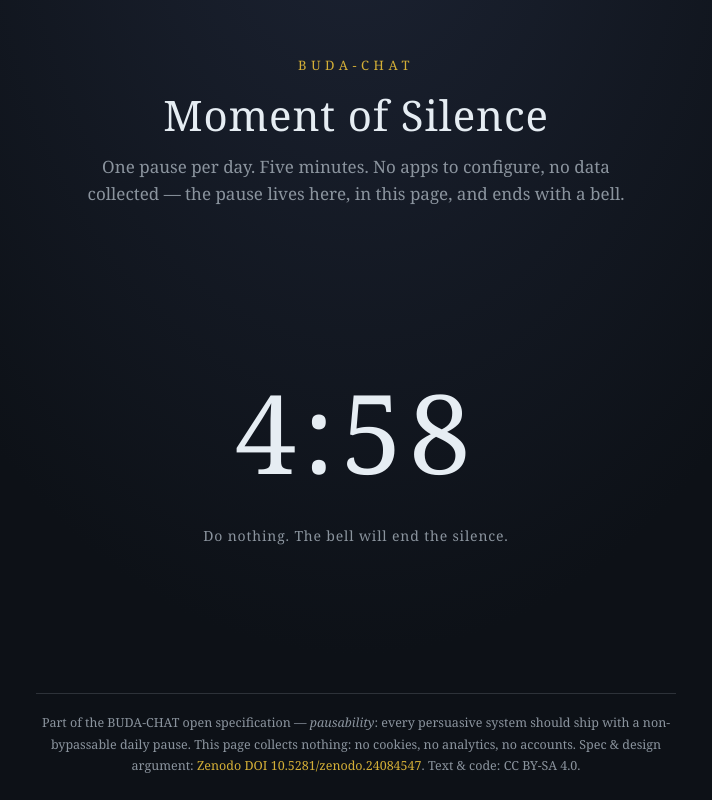
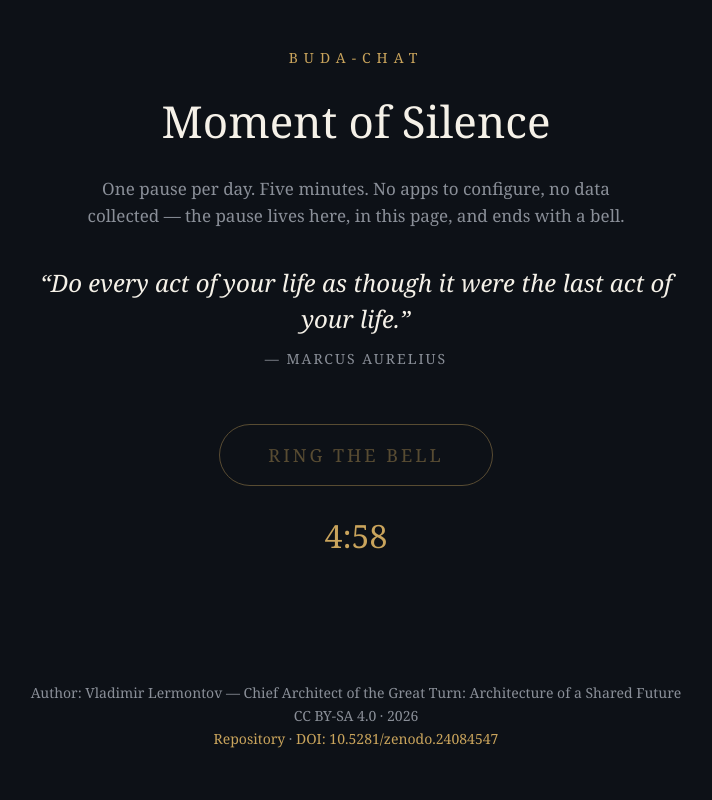
Before and after one commit to tatpremasti-max/buda-chat, a plain HTML site: page index.html in a window 1280 px wide. Both pictures are taken after a click on the button "RING THE BELL". Shown: the whole page, without its empty margins (284-996 px from the left). Drawn offline with Linux system fonts and the light colour scheme.

Commit message:
Update index.html

```diff
--- a/index.html
+++ b/index.html
@@ -2,270 +2,171 @@
 <html lang="en">
 <head>
 <meta charset="UTF-8">
-<meta name="viewport" content="width=device-width, initial-scale=1.0, viewport-fit=cover">
+<meta name="viewport" content="width=device-width, initial-scale=1.0">
 <title>BUDA-CHAT — Moment of Silence</title>
-<meta name="description" content="A non-bypassable daily pause. Five minutes of silence, embedded in your day. Open specification, zero data collection.">
 <style>
-  :root {
-    --bg: #0d1117;
-    --bg-soft: #161b22;
-    --ink: #e6edf3;
-    --ink-dim: #8b949e;
-    --gold: #d4af37;
-    --gold-soft: rgba(212, 175, 55, 0.25);
+  * { margin:0; padding:0; box-sizing:border-box; }
+  body {
+    background:#0d1117;
+    color:#e8e6e3;
+    font-family:Georgia, 'Times New Roman', serif;
+    min-height:100vh;
+    display:flex;
+    flex-direction:column;
+    align-items:center;
+    text-align:center;
+    padding:48px 20px;
   }
-  * { margin: 0; padding: 0; box-sizing: border-box; }
-  html, body { height: 100%; }
-  body {
-    background: radial-gradient(ellipse at 50% -20%, #1c2333 0%, var(--bg) 60%);
-    color: var(--ink);
-    font-family: Georgia, 'Times New Roman', serif;
-    display: flex;
-    flex-direction: column;
-    align-items: center;
-    min-height: 100vh;
-    padding: 24px;
-    text-align: center;
-  }
-  header { margin-top: 4vh; }
   .brand {
-    font-size: 13px;
-    letter-spacing: 0.35em;
-    text-transform: uppercase;
-    color: var(--gold);
+    letter-spacing:6px;
+    font-size:14px;
+    color:#c9a45c;
+    text-transform:uppercase;
+    margin-bottom:24px;
   }
   h1 {
-    margin-top: 12px;
-    font-weight: 400;
-    font-size: clamp(26px, 5vw, 42px);
-    letter-spacing: 0.02em;
+    font-size:44px;
+    font-weight:normal;
+    color:#f5f1e8;
+    margin-bottom:24px;
   }
-  .sub {
-    margin-top: 10px;
-    color: var(--ink-dim);
-    font-size: clamp(14px, 2.2vw, 17px);
-    max-width: 34em;
-    line-height: 1.6;
+  .subtitle {
+    font-size:17px;
+    color:#8a8f98;
+    max-width:560px;
+    line-height:1.6;
+    margin-bottom:36px;
   }
-  main {
-    flex: 1;
-    display: flex;
-    flex-direction: column;
-    align-items: center;
-    justify-content: center;
-    width: 100%;
-    max-width: 560px;
+  .quote {
+    font-size:24px;
+    font-style:italic;
+    color:#f5f1e8;
+    max-width:640px;
+    line-height:1.5;
+    margin-bottom:12px;
   }
-  .maxim {
-    font-size: clamp(18px, 3vw, 24px);
-    font-style: italic;
-    line-height: 1.7;
-    margin-bottom: 8px;
+  .author {
+    font-size:14px;
+    letter-spacing:2px;
+    color:#8a8f98;
+    text-transform:uppercase;
+    margin-bottom:56px;
   }
-  .maxim-source {
-    color: var(--ink-dim);
-    font-size: 14px;
-    letter-spacing: 0.12em;
-    text-transform: uppercase;
-    margin-bottom: 40px;
+  #bellBtn {
+    background:transparent;
+    border:1px solid #c9a45c;
+    color:#c9a45c;
+    font-family:inherit;
+    font-size:18px;
+    letter-spacing:3px;
+    padding:18px 48px;
+    border-radius:40px;
+    cursor:pointer;
+    transition:background .3s, color .3s;
   }
-  .bell-btn {
-    background: none;
-    border: 2px solid var(--gold);
-    color: var(--gold);
-    font-family: inherit;
-    font-size: clamp(16px, 2.4vw, 19px);
-    letter-spacing: 0.14em;
-    text-transform: uppercase;
-    padding: 18px 44px;
-    border-radius: 60px;
-    cursor: pointer;
-    transition: background 0.4s, box-shadow 0.4s, transform 0.2s;
-  }
-  .bell-btn:hover {
-    background: var(--gold-soft);
-    box-shadow: 0 0 40px var(--gold-soft);
-    transform: translateY(-1px);
-  }
-  .timer {
-    display: none;
-    font-size: clamp(64px, 14vw, 110px);
-    font-weight: 300;
-    letter-spacing: 0.06em;
-    color: var(--ink);
-    font-variant-numeric: tabular-nums;
-  }
-  .hint {
-    color: var(--ink-dim);
-    font-size: 14px;
-    margin-top: 20px;
-    display: none;
-    letter-spacing: 0.06em;
-  }
-  .done {
-    display: none;
-    font-size: clamp(20px, 3.4vw, 26px);
-    line-height: 1.6;
-    max-width: 30em;
-  }
-  .done .again {
-    margin-top: 28px;
-    display: block;
-    color: var(--ink-dim);
-    font-size: 14px;
-    letter-spacing: 0.1em;
-    text-transform: uppercase;
+  #bellBtn:hover:not(:disabled) { background:#c9a45c; color:#0d1117; }
+  #bellBtn:disabled { opacity:.4; cursor:default; }
+  #timer {
+    font-size:32px;
+    color:#c9a45c;
+    margin-top:28px;
+    min-height:40px;
   }
   footer {
-    width: 100%;
-    max-width: 640px;
-    border-top: 1px solid rgba(139, 148, 158, 0.25);
-    padding-top: 18px;
-    color: var(--ink-dim);
-    font-size: 12.5px;
-    line-height: 1.7;
+    margin-top:auto;
+    padding-top:48px;
+    font-size:14px;
+    color:#8a8f98;
   }
-  footer a { color: var(--gold); text-decoration: none; }
-  footer a:hover { text-decoration: underline; }
+  footer p { margin:4px 0; }
+  footer a { color:#c9a45c; text-decoration:none; }
+  footer a:hover { text-decoration:underline; }
 </style>
 </head>
 <body>
 
-<header>
-  <div class="brand">BUDA-CHAT</div>
-  <h1>Moment of Silence</h1>
-  <p class="sub">One pause per day. Five minutes. No apps to configure, no data collected — the pause lives here, in this page, and ends with a bell.</p>
-</header>
+<div class="brand">BUDA-CHAT</div>
+<h1>Moment of Silence</h1>
+<p class="subtitle">One pause per day. Five minutes. No apps to configure, no data collected &mdash; the pause lives here, in this page, and ends with a bell.</p>
 
-<main>
-  <div id="idle">
-    <p class="maxim" id="maxim-text"></p>
-    <p class="maxim-source" id="maxim-source"></p>
-    <button class="bell-btn" id="start-btn" type="button">Ring the bell</button>
-  </div>
+<p class="quote">&ldquo;Do every act of your life as though it were the last act of your life.&rdquo;</p>
+<p class="author">&mdash; Marcus Aurelius</p>
 
-  <div class="timer" id="timer">5:00</div>
-  <p class="hint" id="hint">Do nothing. The bell will end the silence.</p>
-
-  <div class="done" id="done">
-    The silence is over. Carry it with you.
-    <span class="again">Return tomorrow — this pause is designed for once a day.</span>
-  </div>
-</main>
+<button id="bellBtn">RING THE BELL</button>
+<div id="timer"></div>
 
 <footer>
-  Part of the BUDA-CHAT open specification — <em>pausability</em>: every persuasive system should ship with a non-bypassable daily pause.
-  This page collects nothing: no cookies, no analytics, no accounts. Spec &amp; design argument:
-  <a href="https://doi.org/10.5281/zenodo.24084547" target="_blank" rel="noopener">Zenodo DOI 10.5281/zenodo.24084547</a>.
-  Text &amp; code: CC BY-SA 4.0.
+  <p>Author: Vladimir Lermontov &mdash; Chief Architect of the Great Turn: Architecture of a Shared Future</p>
+  <p>CC BY-SA 4.0 &middot; 2026</p>
+  <p>
+    <a href="https://github.com/tatpremasti-max/buda-chat">Repository</a> &middot;
+    <a href="https://doi.org/10.5281/zenodo.24084547">DOI: 10.5281/zenodo.24084547</a>
+  </p>
 </footer>
 
 <script>
-(function () {
-  "use strict";
+(function(){
+  var btn = document.getElementById('bellBtn');
+  var timer = document.getElementById('timer');
+  var audioCtx = null;
+  var DURATION = 300;
+  var KEY = 'buda_chat_last_ring';
 
-  // ---- Maxim of the day: public-domain wisdom traditions only ----
-  var MAXIMS = [
-    ["Peace comes from within. Do not seek it without.", "Attributed to the Buddha"],
-    ["The quieter you become, the more you can hear.", "Ram Dass"],
-    ["Silence is the language of God; all else is poor translation.", "Rumi"],
-    ["Do every act of your life as though it were the last act of your life.", "Marcus Aurelius"],
-    ["He who has a why to live can bear almost any how.", "Friedrich Nietzsche"],
-    ["The mind is everything. What you think, you become.", "Attributed to the Buddha"],
-    ["Nature does not hurry, yet everything is accomplished.", "Lao Tzu"],
-    ["You have power over your mind — not outside events. Realize this, and you will find strength.", "Marcus Aurelius"],
-    ["Better than a thousand hollow words is one word that brings peace.", "Dhammapada"],
-    ["Whereof one cannot speak, thereof one must be silent.", "Ludwig Wittgenstein"],
-    ["To go fast, go alone. To go far, go together — or go still.", "Proverb, adapted"],
-    ["The present moment is the only moment available to us.", "Thich Nhat Hanh (paraphrase)"]
-  ];
-
-  function maximOfToday() {
-    var now = new Date();
-    var start = new Date(now.getFullYear(), 0, 0);
-    var day = Math.floor((now - start) / 86400000);
-    return MAXIMS[day % MAXIMS.length];
+  function ring() {
+    try {
+      if (!audioCtx) audioCtx = new (window.AudioContext || window.webkitAudioContext)();
+      var now = audioCtx.currentTime;
+      [440, 660].forEach(function(freq, i){
+        var osc = audioCtx.createOscillator();
+        var gain = audioCtx.createGain();
+        osc.frequency.value = freq;
+        osc.type = 'sine';
+        gain.gain.setValueAtTime(0.4, now);
+        gain.gain.exponentialRampToValueAtTime(0.001, now + 3);
+        osc.connect(gain).connect(audioCtx.destination);
+        osc.start(now + i * 0.15);
+        osc.stop(now + 3);
+      });
+    } catch(e) {}
   }
 
-  var m = maximOfToday();
-  document.getElementById("maxim-text").textContent = "“" + m[0] + "”";
-  document.getElementById("maxim-source").textContent = "— " + m[1];
-
-  // ---- Bell sound: synthesized with Web Audio, no audio files, no network ----
-  var audioCtx = null;
-  function ring(times) {
-    try {
-      if (!audioCtx) audioCtx = new (window.AudioContext || window.webkitAudioContext)();
-      var t0 = audioCtx.currentTime;
-      for (var i = 0; i < times; i++) {
-        var t = t0 + i * 2.2;
-        [523.25, 659.25, 783.99].forEach(function (freq, k) {
-          var osc = audioCtx.createOscillator();
-          var gain = audioCtx.createGain();
-          osc.type = "sine";
-          osc.frequency.value = freq;
-          gain.gain.setValueAtTime(0.0001, t);
-          gain.gain.exponentialRampToValueAtTime(0.22 / (k + 1), t + 0.02);
-          gain.gain.exponentialRampToValueAtTime(0.0001, t + 4.5);
-          osc.connect(gain).connect(audioCtx.destination);
-          osc.start(t);
-          osc.stop(t + 5);
-        });
-      }
-    } catch (e) { /* audio unavailable — silence proceeds anyway */ }
+  function fmt(s) {
+    var m = Math.floor(s / 60);
+    var r = s % 60;
+    return m + ':' + (r < 10 ? '0' : '') + r;
   }
 
-  // ---- Timer: once-daily pause. No storage, no tracking, pure client logic ----
-  var DURATION = 5 * 60; // seconds
-  var remaining = DURATION;
-  var tickId = null;
-  var startedTodayKey = "buda_" + new Date().toDateString();
+  function today() { return new Date().toDateString(); }
 
-  var elIdle = document.getElementById("idle");
-  var elTimer = document.getElementById("timer");
-  var elHint = document.getElementById("hint");
-  var elDone = document.getElementById("done");
-  var btn = document.getElementById("start-btn");
-
-  function fmt(s) {
-    var mm = Math.floor(s / 60);
-    var ss = s % 60;
-    return mm + ":" + (ss < 10 ? "0" : "") + ss;
-  }
-
-  function tick() {
-    remaining -= 1;
-    elTimer.textContent = fmt(remaining);
-    if (remaining <= 0) {
-      clearInterval(tickId);
-      finish();
+  btn.addEventListener('click', function(){
+    var last = localStorage.getItem(KEY);
+    var t = today();
+    if (last === t) {
+      timer.textContent = 'The pause has already been observed today. Come back tomorrow.';
+      return;
     }
-  }
-
-  function finish() {
-    elTimer.style.display = "none";
-    elHint.style.display = "none";
-    elDone.style.display = "block";
-    ring(3);
-  }
-
-  btn.addEventListener("click", function () {
-    ring(1);
-    elIdle.style.display = "none";
-    elTimer.style.display = "block";
-    elHint.style.display = "block";
-    tickId = setInterval(tick, 1000);
+    localStorage.setItem(KEY, t);
+    btn.disabled = true;
+    ring();
+    var left = DURATION;
+    timer.textContent = fmt(left);
+    var iv = setInterval(function(){
+      left--;
+      if (left <= 0) {
+        clearInterval(iv);
+        timer.textContent = 'The bell has rung. The pause is complete.';
+        ring();
+        setTimeout(function(){
+          btn.disabled = false;
+          timer.textContent = '';
+        }, 4000);
+      } else {
+        timer.textContent = fmt(left);
+      }
+    }, 1000);
   });
-
-  // Gentle respect for the once-a-day norm (stored only in this page's memory,
-  // never persisted, never transmitted):
-  if (window.sessionStorage && sessionStorage.getItem(startedTodayKey)) {
-    // Returning visit within the same day: show the maxim, keep the bell available.
-  }
-  btn.addEventListener("click", function () {
-    if (window.sessionStorage) sessionStorage.setItem(startedTodayKey, "1");
-  }, { once: true });
 })();
 </script>
+
 </body>
 </html>
```
